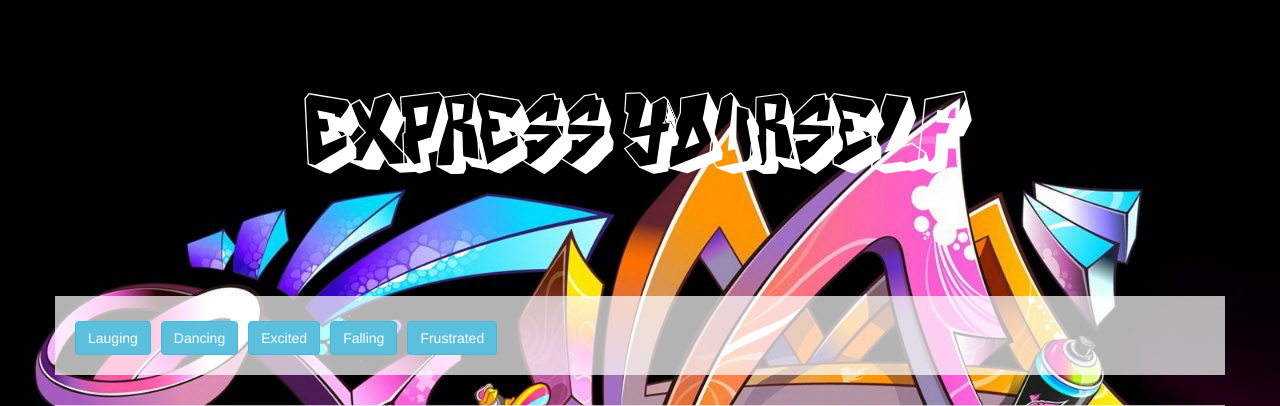
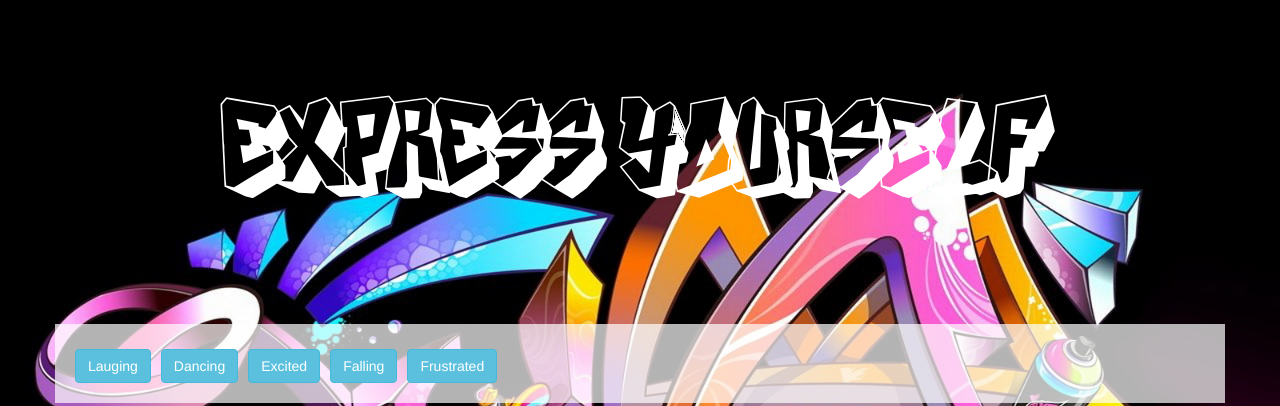
Before and after one commit to melissag13/GIPHY-API, a PHP site: page / in a window 1280 px wide. Shown: the top 406 px of the page. Run offline with PHP 8.4, Linux system fonts and the light colour scheme; some libraries are stand-ins or nearby versions.

Commit message:
increased font size

```diff
--- a/assets/css/style.css
+++ b/assets/css/style.css
@@ -38,7 +38,7 @@ img {
 }
 #grafFont {
 	font-family: streetFont;
-	font-size: 100px;
+	font-size: 125px;
 	color: white;
 
 }
```
Also changed, not shown: 1 other file.
